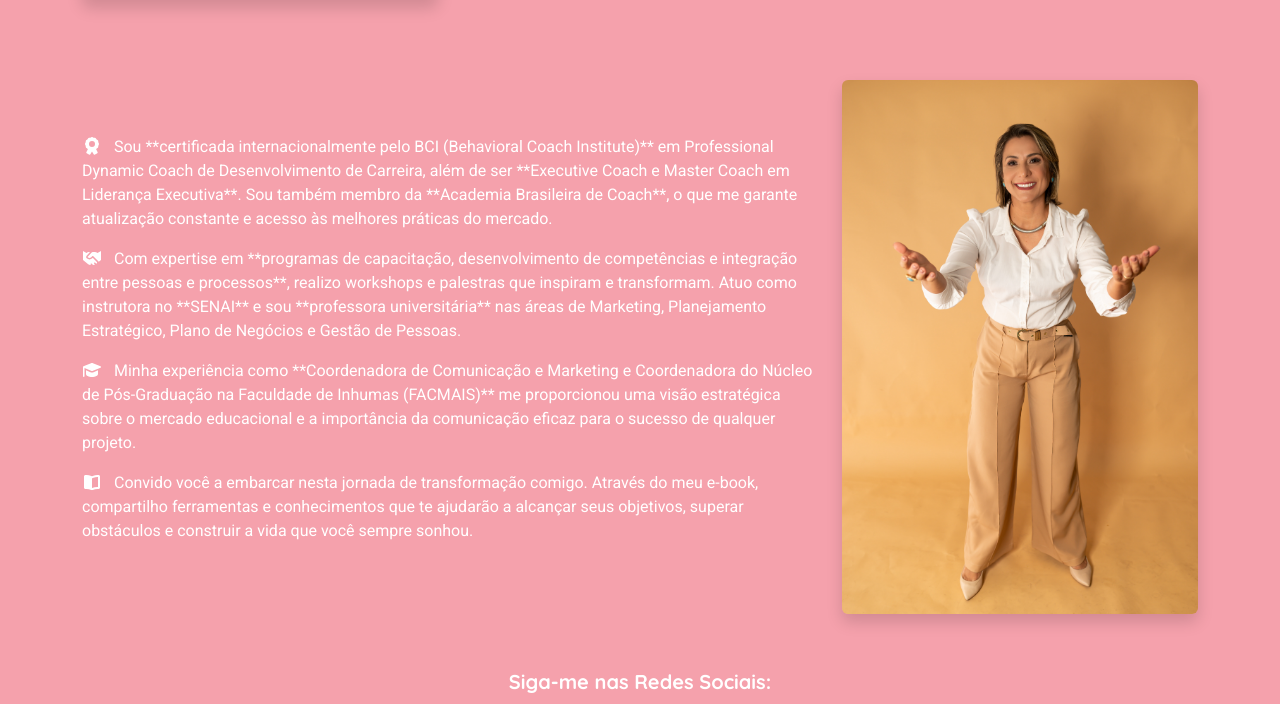
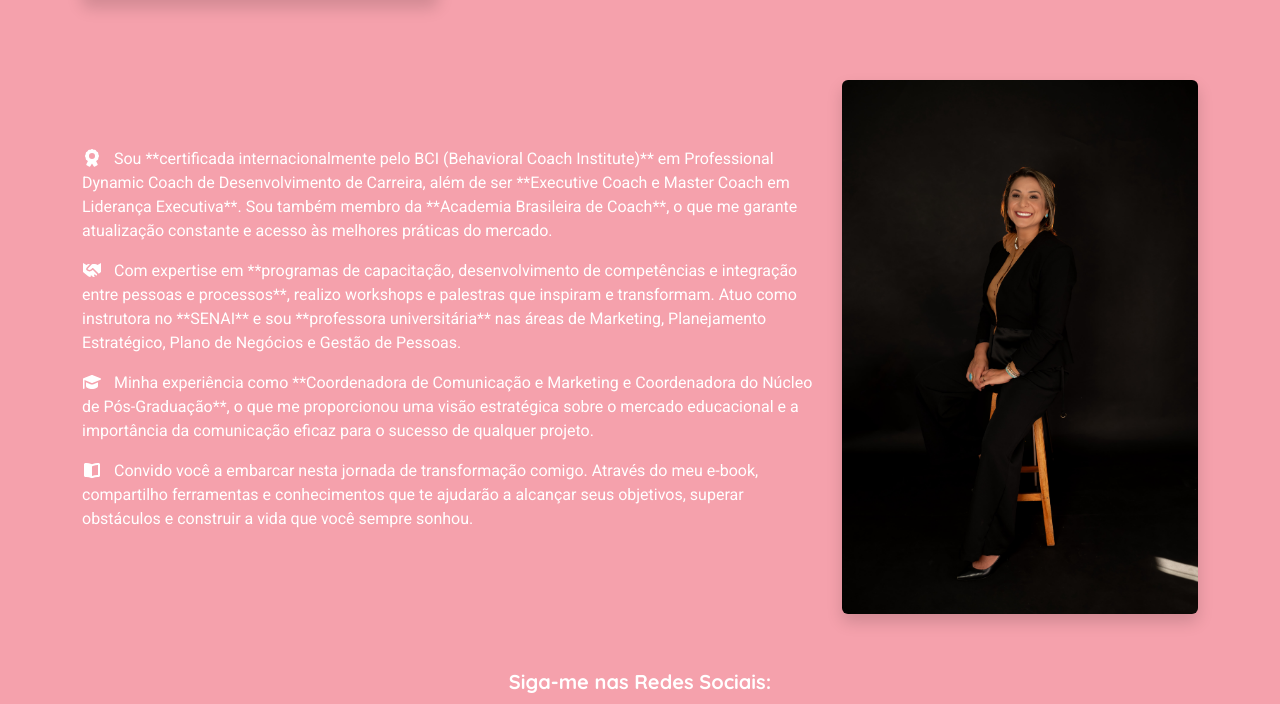
Before and after one commit to portifolio-sites/a3b9b860-b380-40b2-b633-bd704e2a7928-website, a plain HTML site: page index.html in a window 1280 px wide. Shown: the part 4904-5608 px from the top of the page. Drawn offline with Linux system fonts and the light colour scheme.

Commit message:
Update index.html

```diff
--- a/index.html
+++ b/index.html
@@ -2,7 +2,7 @@
 <html lang="en">
 
 <head>
-	<title>Sulamita Poloniato - Psicóloga</title>
+	<title>Sulamita Poloniato</title>
 
 	<!-- Meta -->
 	<meta charset="utf-8">
@@ -402,7 +402,7 @@
 
 			<div class="row flex-row-reverse">
 				<div class="col-12 col-md-4 text-center my-2 py-4">
-					<img class="img-fluid rounded shadow" src="assets/images/about/1717391110.364365.jpg"
+					<img class="img-fluid rounded shadow" src="assets/images/about/1717394038.096221.jpg"
 						alt="Sulamita poloniato">
 				</div>
 				<div class="col-12 col-md-8 d-flex align-items-center">
@@ -426,7 +426,7 @@
 						<p class="author-bio">
 							<i class="fas fa-graduation-cap me-2"></i> Minha experiência como **Coordenadora de
 							Comunicação e Marketing e Coordenadora do Núcleo de
-							Pós-Graduação na Faculdade de Inhumas (FACMAIS)** me proporcionou uma visão estratégica
+							Pós-Graduação**, o que me proporcionou uma visão estratégica
 							sobre o mercado educacional e a importância da comunicação eficaz para o sucesso de qualquer
 							projeto.
 						</p>
```
